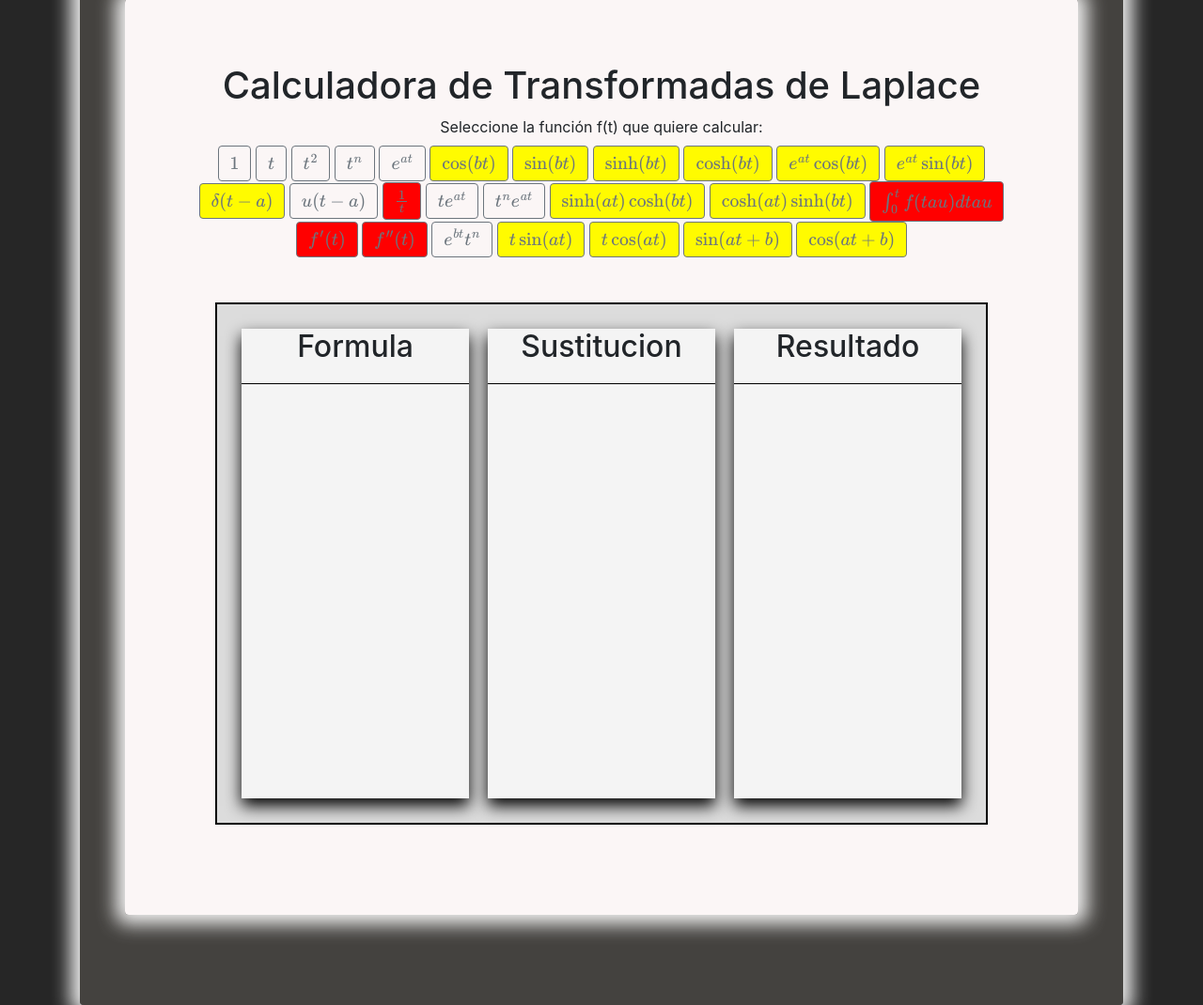
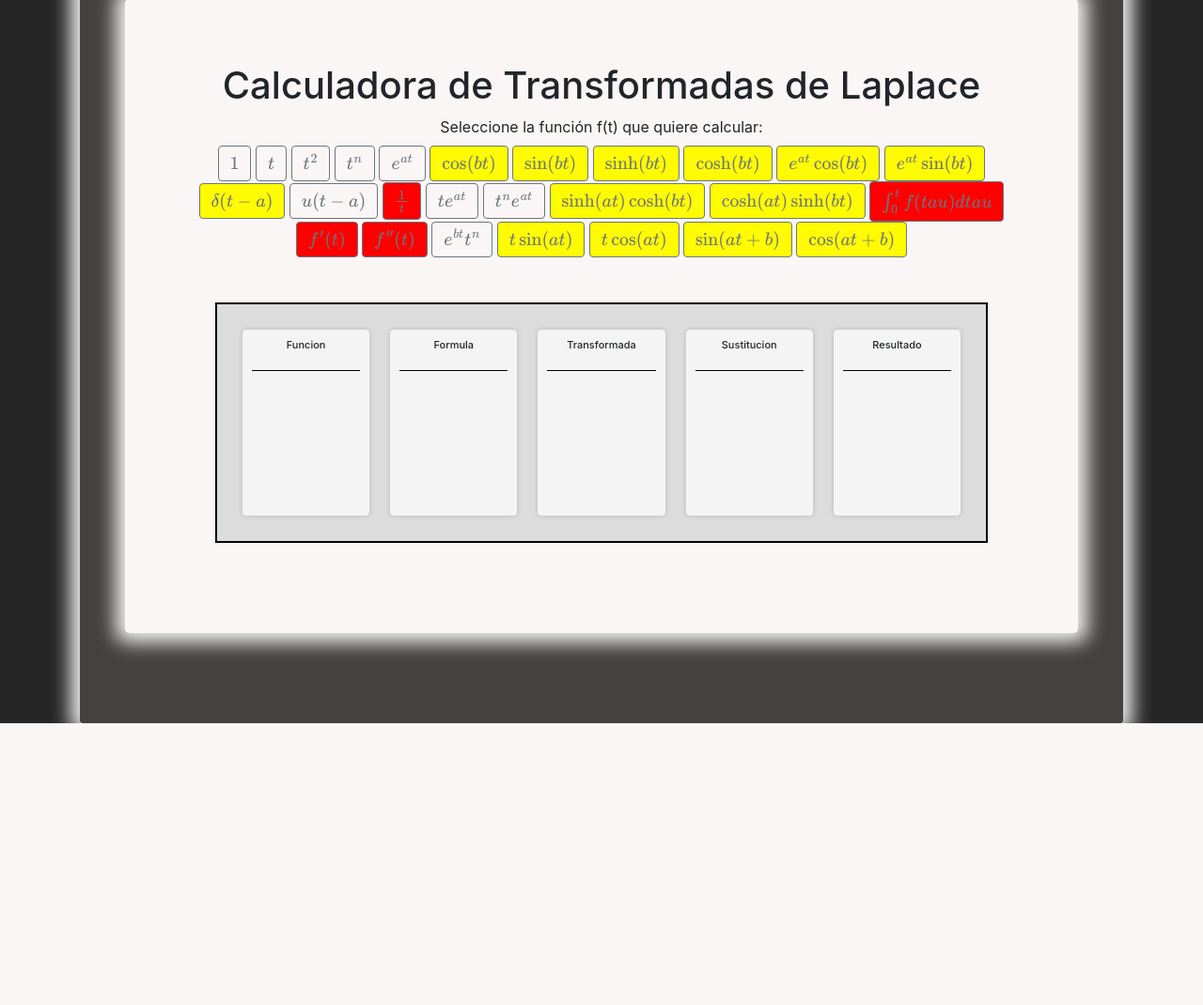
Before and after one commit to Gabriel-Manzano/Mates_II, a Flask app: page /transformadas in a window 1280 px wide. Shown: the part 2409-3479 px from the top of the page at 94% size. After the commit the page ends 3179 px from the top, so only its background shows below. Run offline with Flask 3, Linux system fonts and the light colour scheme.

Commit message:
PRIMERA TRANASFORMADA Y SUSTITUCION

```diff
--- a/Mates_II/static/js/calculadora_transformadas.js
+++ b/Mates_II/static/js/calculadora_transformadas.js
@@ -307,6 +307,8 @@ function calcularFuncion(funcion) {
 
     switch (funcion) {
         case '1':
+            rd_sustitucion = '\\( \\frac{1}{s} \\)';
+            rd_transformada = '\\[ \\mathcal{L}\\{1\\} \\]';
             resultado = '\\( \\frac{1}{s} \\)';
             break;
         case 't':
@@ -397,7 +399,8 @@ function calcularFuncion(funcion) {
             resultado = '\\( \\frac{s \\cos(' + parseInt(valorB) + ') - ' + parseInt(valorB) + ' \\sin(' + parseInt(valorB) + ')}{s^2 + ' + formatearNumero(va) + '} \\)';
             break;
     }
-
+    document.getElementById("id_sustitucion").innerHTML = rd_sustitucion;
+    document.getElementById("id_transformada").innerHTML = rd_transformada;
     document.getElementById("resultado").innerHTML = resultado;
     MathJax.typeset();
 }
--- a/Mates_II/templates/Transformadas.html
+++ b/Mates_II/templates/Transformadas.html
@@ -4,6 +4,39 @@
 <script src="https://polyfill.io/v3/polyfill.min.js?features=es6"></script>
 <script id="MathJax-script" async src="https://cdn.jsdelivr.net/npm/mathjax@3/es5/tex-mml-chtml.js"></script>
 <script src="{{ url_for('static', filename='js/calculadora_transformadas.js') }}"></script>
+
+
+<style>
+    .flex-container {
+    display: flex;
+    flex-wrap: wrap; /* Asegura que los divs se envuelvan cuando no caben en una línea */
+    justify-content: flex-start; /* Alinea los divs al inicio horizontalmente */
+    max-width: 1000px; /* Ancho máximo para el contenedor principal */
+    margin: 0 auto; /* Centra el contenedor */
+}
+
+.contenedor_igual_valor, .contenedor_entrada {
+    flex: 1; /* Que ocupen el mismo espacio dentro del contenedor flex */
+    max-width: 200x; /* Ancho máximo para los contenedores internos */
+     max-height: 200px;
+    padding: 10px;
+    margin: 10px;
+    border: 1px solid #ccc;
+    border-radius: 5px;
+    box-shadow: 0 0 5px rgba(0, 0, 0, 0.1);
+    overflow: hidden; /* Para evitar que el contenido desborde */
+}
+
+.contenedor_igual_valor h2, .contenedor_entrada h2 {
+    font-size: 11px; /* Tamaño de fuente para los títulos */
+    margin-bottom: 8px; /* Espacio inferior del título */
+}
+
+.contenedor_igual_valor div, .contenedor_entrada div {
+    font-size: 16px; /* Tamaño de fuente para el contenido */
+}
+</style>
+
 
 <div class="container shadow-none p-5 mb-5 bg-body-tertiary rounded" style="box-shadow: 0 0 20px 10px #ffffffee; background-color: rgba(84, 81, 77, 0.656);">
     <div class="img-thumbnail">
@@ -12,6 +45,8 @@
             Lorem ipsum dolor sit amet, consectetur adipiscing elit. Sed do eiusmod tempor incididunt ut labore et dolore magna aliqua. Ut enim ad minim veniam, quis nostrud exercitation ullamco laboris nisi ut aliquip ex ea commodo consequat. Duis aute irure dolor in reprehenderit in voluptate velit esse cillum dolore eu fugiat nulla pariatur. Excepteur sint occaecat cupidatat non proident, sunt in culpa qui officia deserunt mollit anim id est laborum.
         </p>
     </div>
+
+
 
     <div class="container shadow-none p-5 mb-5 bg-body-tertiary rounded" style="box-shadow: 0 0 20px 10px #ffffffee; background-color: rgba(255, 250, 250, 0.979);">
         <div class="titulo">
@@ -58,20 +93,39 @@
         </div>
         <div class="flex-container p-3 m-5">
             <div class="contenedor_igual_valor">
+                <h2>Funcion</h2>
+                <hr class="hr-divider">
+                <div id="vistaPrevia"></div>
+            </div>
+
+
+            <div class="contenedor_igual_valor">
                 <h2>Formula</h2>
                 <hr class="hr-divider">
                 <div id="formulaOriginal"></div>
             </div>
             <div class="contenedor_entrada">
+                <h2>Transformada</h2>
+                <hr class="hr-divider">
+                <div id="id_transformada"></div>
+            </div>
+            <div class="contenedor_entrada">
                 <h2>Sustitucion</h2>
                 <hr class="hr-divider">
-                <div id="vistaPrevia"></div>
+                <div id="id_sustitucion"></div>
             </div>
+
             <div class="contenedor_igual_valor">
                 <h2>Resultado</h2>
                 <hr class="hr-divider">
                 <div id="resultado"></div>
             </div>
+
+
+
+
+
+
         </div>
     </div>
 
```
